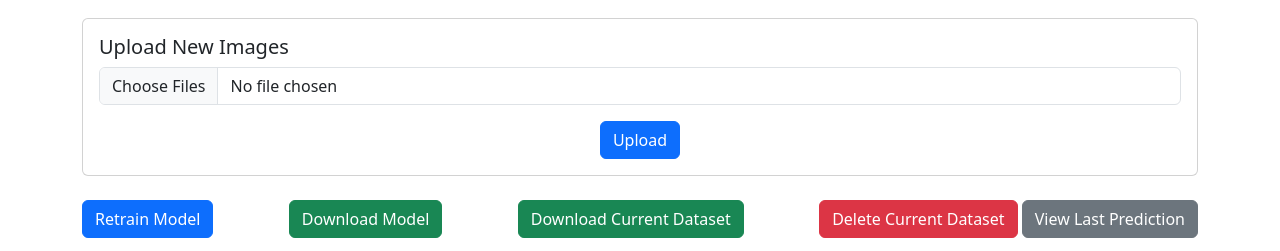
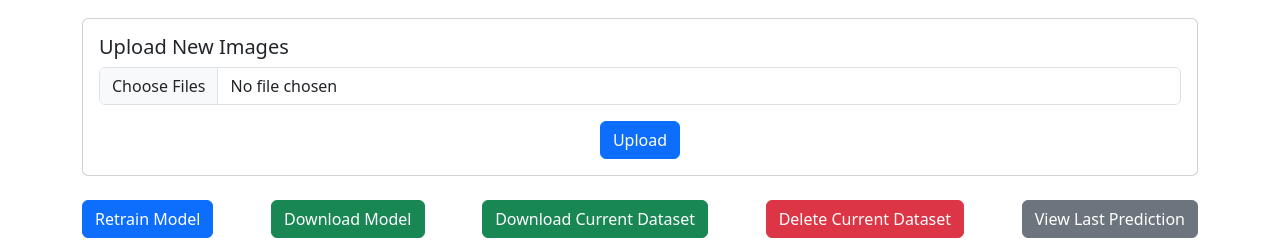
Before and after one commit to GerryCrooked/garage-door-state, a Flask app: template webserver/app/templates/index.html in a window 1280 px wide. Shown: the part 156-407 px from the top of the page. Run offline with Flask 3, Linux system fonts and the light colour scheme; the template is opened without the code that fills it, so the values that code supplies are empty; parts of the project's set-up code (start-up, migrations or seed data) failed here and were passed over.

Commit message:
Update index.html

```diff
--- a/webserver/app/templates/index.html
+++ b/webserver/app/templates/index.html
@@ -26,13 +26,16 @@
         </div>
 
         <!-- Actions -->
-        <div class="d-flex justify-content-between mb-4">
-            <a href="/retrain" class="btn btn-primary">Retrain Model</a>
-            <a href="/download_model" class="btn btn-success">Download Model</a>
-            <a href="/download_dataset" class="btn btn-success">Download Current Dataset</a>
-                <form action="/delete_dataset" method="POST" onsubmit="return confirm('Sind Sie sicher, dass Sie das aktuelle Dataset löschen möchten?');">
-                    <button type="submit" class="btn btn-danger">Delete Current Dataset</button>
-            <a href="/last_prediction" class="btn btn-secondary">View Last Prediction</a>
+        <div style="display: flex; justify-content: space-between; gap: 10px; margin-bottom: 16px;">
+                <form action="/retrain" method="post">
+                        <button type="submit" class="btn btn-primary">Retrain Model</button>
+                </form>
+                <a href="/download_model" class="btn btn-success">Download Model</a>
+                <a href="/download_dataset" class="btn btn-success">Download Current Dataset</a>
+                <form action="/delete_dataset" method="POST" onsubmit="return confirm('Are you sure you want to delete the current dataset?');">
+                        <button type="submit" class="btn btn-danger">Delete Current Dataset</button>
+                </form>
+                <a href="/last_prediction" class="btn btn-secondary">View Last Prediction</a>
         </div>
 
         <!-- Image Gallery -->
```
